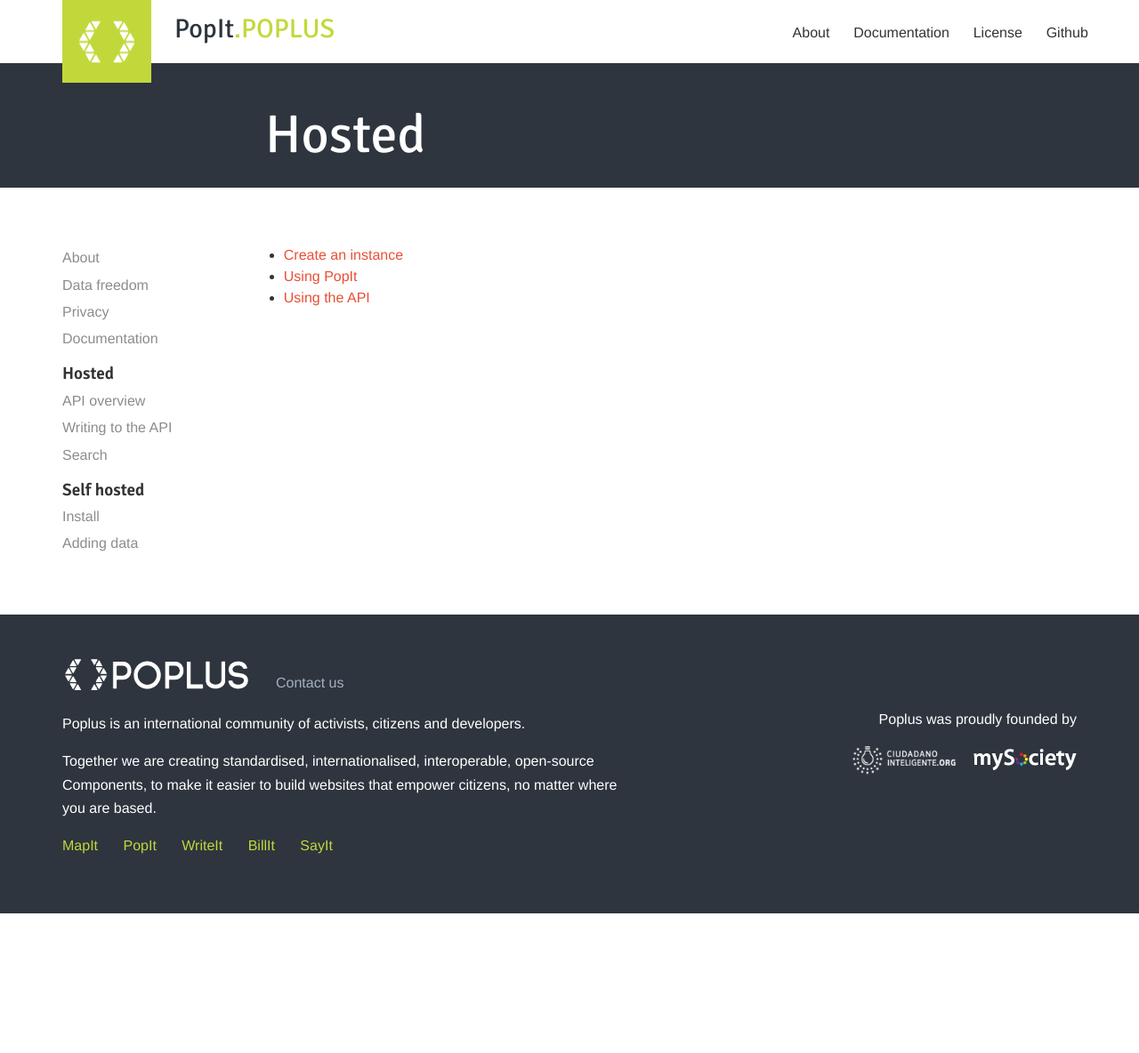
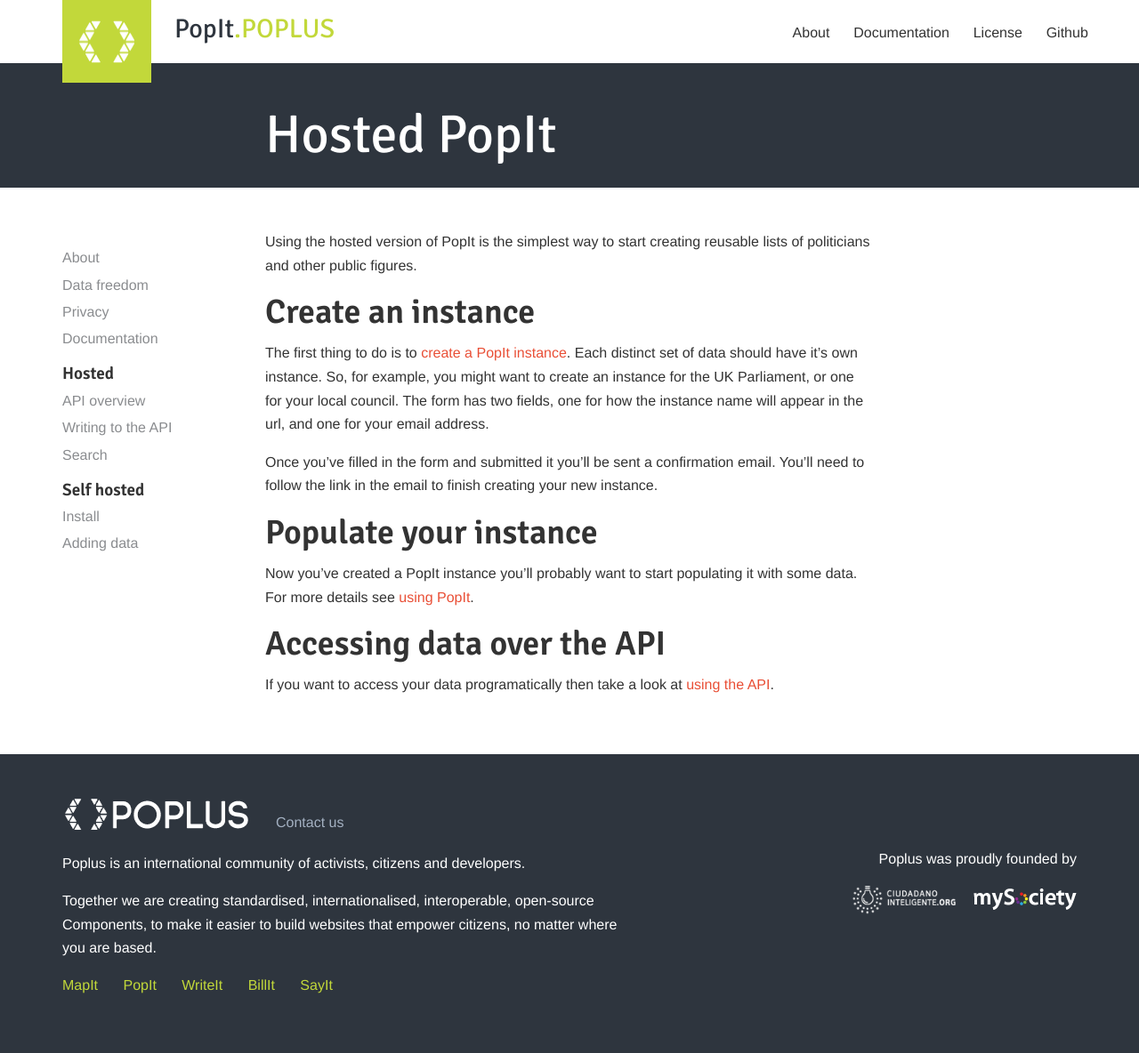
Before and after one commit to mysociety/popit.poplus.org, a Jekyll site: the page built from docs/hosted.md, in a window 1280 px wide. Shown: the whole page at 89% size. Built offline with Jekyll 4.4.1, drawn with Linux system fonts in a browser that asks for light colours; before the commit the page ends 1027 px from its top, so only the background shows below that.

Commit message:
Expand the hosted popit documentation

```diff
--- a/docs/hosted.md
+++ b/docs/hosted.md
@@ -1,8 +1,20 @@
 ---
 layout: docs
-title: Hosted
+title: Hosted PopIt
 ---
 
-- [Create an instance](http://popit.mysociety.org/instances/new)
-- [Using PopIt]({{ site.baseurl }}/docs/using-popit/)
-- [Using the API]({{ site.baseurl }}/docs/api/)
+Using the hosted version of PopIt is the simplest way to start creating reusable lists of politicians and other public figures.
+
+## Create an instance
+
+The first thing to do is to [create a PopIt instance](http://popit.mysociety.org/instances/new). Each distinct set of data should have it's own instance. So, for example, you might want to create an instance for the UK Parliament, or one for your local council. The form has two fields, one for how the instance name will appear in the url, and one for your email address.
+
+Once you've filled in the form and submitted it you'll be sent a confirmation email. You'll need to follow the link in the email to finish creating your new instance.
+
+## Populate your instance
+
+Now you've created a PopIt instance you'll probably want to start populating it with some data. For more details see [using PopIt]({{ site.baseurl }}/docs/using-popit/).
+
+## Accessing data over the API
+
+If you want to access your data programatically then take a look at [using the API]({{ site.baseurl }}/docs/api/).
```
